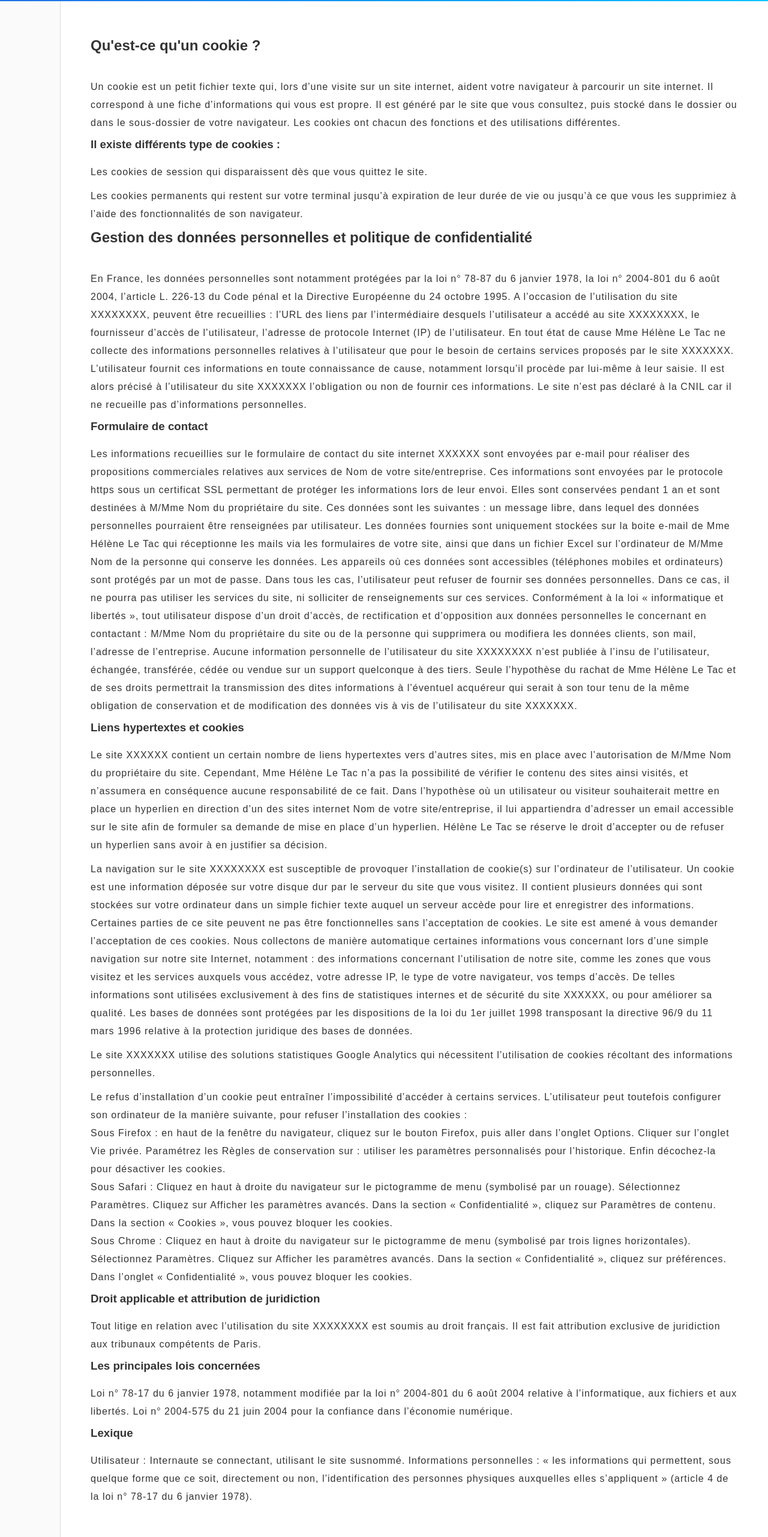
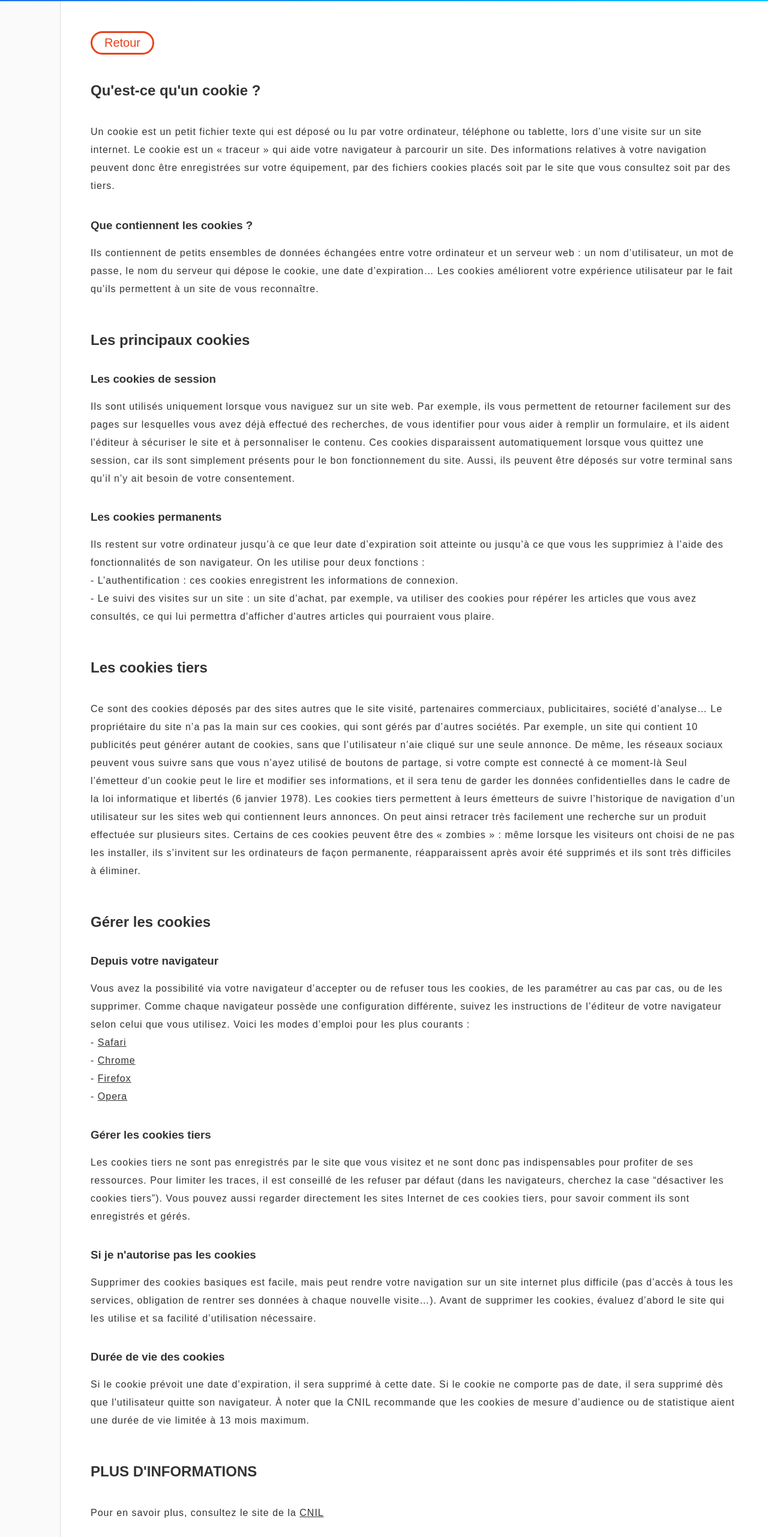
Before and after one commit to Letachelene/portfolio-cv, a website built with webpack: page src/cookies.html in a window 1280 px wide. Shown: the part 238-2800 px from the top of the page at 60% size. Built offline with nearby package versions, Linux system fonts and the light colour scheme; a web font is replaced by a local one.

Commit message:
cookie page finished

```diff
--- a/src/assets/styles/_cookies.scss
+++ b/src/assets/styles/_cookies.scss
@@ -14,7 +14,7 @@
     cursor: pointer;
 
       &:hover {
-        opacity: 0.7;
+        opacity: 0.5;
           }
       &:focus {
         outline-style: none;
@@ -26,7 +26,6 @@
   grid-area: copyright;
   width: 100%;
   display: flex;
-  flex-flow: row wrap;
   background: var(--cookie);
   color: #fff;
   padding: 3rem;
@@ -99,30 +98,69 @@
 
 }
 
+// Bandeau cookie : visible/hidden
+
+.cookiebar {
+@include cookieBar;
+
+.button-cookie-ok{
+  @include buttonCookie;
+}
+
+.button-cookie-no{
+  @include buttonCookie;
+}
+}
+
+.is-hidden{
+  display: none;
+}
+
 // Page COOKIES
 
 .grid-container-page{
   display: grid;
   grid:
     "header header" auto
-    "aside main" 1fr;
+    "aside main" 1fr
+    "copyright copyright" auto;
     max-height: 100vh;
     @include xs{
       grid:
         "header" auto
         "main" auto
-        "aside" auto
-        / auto;
+        "aside aside"
+        "copyright" auto ;
     }
     @include sm{
       grid:
       "header" auto
       "main" auto
-      "aside" auto
-      / auto;
+      "aside aside"
+      "copyright" auto ;
     }
+
+    aside{
+      @include xs{
+        padding: 0;
+      }
+      @include sm{
+        padding: 0;
+      }
+    }
+
   }
+
 
   .header-two{
     background: linear-gradient(to right, var(--primary-blue), var(--light-blue));
   }
+
+  .button-back{
+    @include buttonCookie;
+    color: var(--primary) !important;
+    border: 3px solid !important;
+    font-size: 2rem !important;
+    margin: 0 !important;
+    //color: #fff !important;
+  }
--- a/src/cookies.html
+++ b/src/cookies.html
@@ -10,7 +10,7 @@
     <link href="https://fonts.googleapis.com/css2?family=Muli:wght@300;400;700&display=swap;300&family=Pangolin&display=swap"
     rel="stylesheet">
 
-    <title>CV animé - Hélène</title>
+    <title>CV digital - Hélène</title>
   </head>
   <body class="grid-container-page">
     <header class="header-two">
@@ -35,135 +35,99 @@
     </section>-->
     <aside></aside>
     <main>
+    <div><a href="./index.html"><button class="button-back">Retour</button></a></div><br><br>
     <section>
       <h2>Qu'est-ce qu'un cookie ?</h2>
       <p>
-        Un cookie est un petit fichier texte qui, lors d’une visite sur un site internet,
-        aident votre navigateur à parcourir un site internet. Il correspond à une fiche d’informations
-        qui vous est propre. Il est généré par le site que vous consultez, puis stocké dans le dossier ou dans le sous-dossier de votre navigateur.
-        Les cookies ont chacun des fonctions et des utilisations différentes.
-        <h3>Il existe différents type de cookies :</h3>
-        <p>Les cookies de session qui disparaissent dès que vous quittez le site.</p>
-        <p>Les cookies permanents qui restent sur votre terminal jusqu’à expiration de leur durée de vie
-          ou jusqu’à ce que vous les supprimiez à l’aide des fonctionnalités de son navigateur.</p>
-      </p>
+        Un cookie est un petit fichier texte qui est déposé ou lu par votre ordinateur,
+        téléphone ou tablette, lors d’une visite sur un site internet.
+        Le cookie est un « traceur » qui aide votre navigateur à parcourir un site. Des informations relatives
+        à votre navigation peuvent donc être enregistrées sur votre équipement, par des
+        fichiers cookies placés soit par le site que vous consultez soit par des tiers.
+        <br><br>
+        <h3>Que contiennent les cookies ?</h3>
+        <p>
+          Ils contiennent de petits ensembles de données échangées entre votre ordinateur
+          et un serveur web : un nom d’utilisateur, un mot de passe, le nom du serveur qui
+          dépose le cookie, une date d’expiration… Les cookies améliorent votre expérience utilisateur
+          par le fait qu’ils permettent à un site de vous reconnaître.
+        </p><br><br>
+        <h2>Les principaux cookies</h2>
+        <h3>Les cookies de session</h3>
+        <p>Ils sont utilisés uniquement lorsque vous naviguez sur un site web.
+          Par exemple, ils vous permettent de retourner facilement sur des pages
+          sur lesquelles vous avez déjà effectué des recherches, de vous identifier
+          pour vous aider à remplir un formulaire, et ils aident l'éditeur à
+          sécuriser le site et à personnaliser le contenu.
+          Ces cookies disparaissent automatiquement lorsque vous quittez une session,
+          car ils sont simplement présents pour le bon fonctionnement du site.
+          Aussi, ils peuvent être déposés sur votre terminal sans qu’il n’y ait besoin
+          de votre consentement.</p><br>
+          <h3>Les cookies permanents</h3>
+        <p>Ils restent sur votre ordinateur jusqu’à ce que leur date d’expiration soit atteinte
+          ou jusqu’à ce que vous les supprimiez à l’aide des fonctionnalités de son navigateur.
+          On les utilise pour deux fonctions :<br>
+            -	L’authentification : ces cookies enregistrent les informations de connexion.<br>
+            -	Le suivi des visites sur un site : un site d'achat, par exemple, va
+            utiliser des cookies pour répérer les articles que vous avez consultés, ce qui lui permettra
+            d'afficher d'autres articles qui pourraient vous plaire.
+        </p><br><br>
+        <h2>Les cookies tiers</h2>
+        <p>
+          Ce sont des cookies déposés par des sites autres que le site visité, partenaires commerciaux,
+          publicitaires, société d’analyse… Le propriétaire du site n’a pas la main sur ces cookies,
+          qui sont gérés par d’autres sociétés. Par exemple, un site qui contient 10 publicités peut
+          générer autant de cookies, sans que l’utilisateur n’aie cliqué sur une seule annonce.
+          De même, les réseaux sociaux peuvent vous suivre sans que vous n’ayez utilisé de boutons
+          de partage, si votre compte est connecté à ce moment-là
+          Seul l’émetteur d'un cookie peut le lire et modifier ses informations, et il sera tenu
+          de garder les données confidentielles dans le cadre de la loi informatique
+          et libertés (6 janvier 1978).
+          Les cookies tiers permettent à leurs émetteurs de suivre l’historique de navigation
+          d’un utilisateur sur les sites web qui contiennent leurs annonces. On peut ainsi retracer
+          très facilement une recherche sur un produit effectuée sur plusieurs sites.
+          Certains de ces cookies peuvent être des « zombies » : même lorsque les visiteurs
+          ont choisi de ne pas les installer, ils s’invitent sur les ordinateurs de façon permanente,
+          réapparaissent après avoir été supprimés et ils sont très difficiles à éliminer.
+        </p><br><br>
+        <h2>Gérer les cookies</h2>
+        <h3>Depuis votre navigateur</h3>
+        <p>Vous avez la possibilité via votre navigateur d’accepter ou de refuser tous les cookies,
+          de les paramétrer au cas par cas, ou de les supprimer. Comme chaque navigateur possède une
+          configuration différente, suivez les instructions de l’éditeur de votre navigateur selon
+          celui que vous utilisez. Voici les modes d’emploi pour les plus courants :<br>
+            <a href="https://support.apple.com/fr-fr/guide/safari/sfri11471/mac" target="_blank">- <u>Safari</u></a><br>
+            <a href="https://support.google.com/accounts/answer/32050?co=GENIE.Platform%3DDesktop&hl=fr" target="_blank">-	<u>Chrome</u></a><br>
+            <a href="https://support.mozilla.org/fr/kb/autoriser-bloquer-cookies-preferences-sites?redirectlocale=fr&redirectslug=Activer+et+d%C3%A9sactiver+les+cookies" target="_blank">- <u>Firefox</u></a><br>
+            <a href="https://help.opera.com/en/latest/web-preferences/#cookies" target="_blank">-	<u>Opera</u></a><br>
+          </p><br>
+        <h3>Gérer les cookies tiers</h3>
+        <p>Les cookies tiers ne sont pas enregistrés par le site que vous visitez et ne sont donc pas
+          indispensables pour profiter de ses ressources. Pour limiter les traces, il est conseillé
+          de les refuser par défaut (dans les navigateurs, cherchez la case “désactiver les cookies tiers”).
+          Vous pouvez aussi regarder directement les sites Internet de ces cookies tiers, pour savoir
+          comment ils sont enregistrés et gérés.</p><br>
+        <h3>Si je n'autorise pas les cookies</h3>
+        <p>Supprimer des cookies basiques est facile, mais peut rendre votre navigation sur un site internet
+          plus difficile (pas d’accès à tous les services, obligation de rentrer ses données
+          à chaque nouvelle visite…). Avant de supprimer les cookies, évaluez d’abord le site qui
+          les utilise et sa facilité d’utilisation nécessaire.</p><br>
+        <h3>Durée de vie des cookies</h3>
+        <p>Si le cookie prévoit une date d’expiration, il sera supprimé à cette date. Si le cookie ne comporte pas de date,
+          il sera supprimé dès que l'utilisateur quitte son navigateur. À noter que la CNIL recommande que
+          les cookies de mesure d’audience ou de statistique aient une durée de vie
+          limitée à 13 mois maximum.</p><br><br>
+        <h2>PLUS D'INFORMATIONS</h2>
+        <p>Pour en savoir plus, consultez le site de la
+          <a href=https://www.cnil.fr/fr/nouvelles-regles-cookies-et-autres-traceurs-bilan-accompagnement-cnil-actions-a-venir target="_blank">
+            <u>CNIL</u></a></p>
+    </section><br><br>
+    <div><a href="./index.html"><button class="button-back">Retour</button></a></div>
+  </main>
+  <div class="copyright">
+      <span>@ Hélène Le Tac - 2021 | </span>&nbsp;
+      <a href="./index.html" target="_blank"><span>Mentions légales</span></a>
+  </div>
 
-      <h2>Gestion des données personnelles et politique de confidentialité</h2>
-      <p>
-        En France, les données personnelles sont notamment protégées par la loi n° 78-87 du 6
-janvier 1978, la loi n° 2004-801 du 6 août 2004, l’article L. 226-13 du Code pénal et la
-Directive Européenne du 24 octobre 1995.
-A l’occasion de l’utilisation du site XXXXXXXX, peuvent être recueillies : l’URL des
-liens par l’intermédiaire desquels l’utilisateur a accédé au site XXXXXXXX, le
-fournisseur d’accès de l’utilisateur, l’adresse de protocole Internet (IP) de l’utilisateur.
-En tout état de cause Mme Hélène Le Tac ne collecte des informations
-personnelles relatives à l’utilisateur que pour le besoin de certains services proposés par le
-site XXXXXXX. L’utilisateur fournit ces informations en toute connaissance de
-cause, notamment lorsqu’il procède par lui-même à leur saisie. Il est alors précisé à
-l’utilisateur du site XXXXXXX l’obligation ou non de fournir ces informations.
-Le site n’est pas déclaré à la CNIL car il ne recueille pas d’informations personnelles.
-      </p>
-      <h3>Formulaire de contact</h3>
-      <p>
-        Les informations recueillies sur le formulaire de contact du site internet XXXXXX
-        sont envoyées par e-mail pour réaliser des propositions commerciales relatives aux services
-        de Nom de votre site/entreprise.
-        Ces informations sont envoyées par le protocole https sous un certificat SSL permettant de
-        protéger les informations lors de leur envoi. Elles sont conservées pendant 1 an et sont
-        destinées à M/Mme Nom du propriétaire du site.
-        Ces données sont les suivantes : un message libre, dans lequel des données personnelles
-        pourraient être renseignées par utilisateur.
-        Les données fournies sont uniquement stockées sur la boite e-mail de Mme Hélène Le Tac
-        qui réceptionne les mails via les formulaires de votre site, ainsi que dans un fichier
-        Excel sur l’ordinateur de M/Mme Nom de la personne qui conserve les données. Les
-        appareils où ces données sont accessibles (téléphones mobiles et ordinateurs) sont
-        protégés par un mot de passe.
-        Dans tous les cas, l’utilisateur peut refuser de fournir ses données personnelles. Dans ce
-        cas, il ne pourra pas utiliser les services du site, ni solliciter de renseignements sur ces
-        services.
-        Conformément à la loi « informatique et libertés », tout utilisateur dispose d’un droit d’accès,
-        de rectification et d’opposition aux données personnelles le concernant en contactant :
-        M/Mme Nom du propriétaire du site ou de la personne qui supprimera ou modifiera les
-        données clients, son mail, l’adresse de l’entreprise.
-        Aucune information personnelle de l’utilisateur du site XXXXXXXX n’est publiée à
-        l’insu de l’utilisateur, échangée, transférée, cédée ou vendue sur un support quelconque à
-        des tiers. Seule l’hypothèse du rachat de Mme Hélène Le Tac et de ses
-        droits permettrait la transmission des dites informations à l’éventuel acquéreur qui serait à
-        son tour tenu de la même obligation de conservation et de modification des données vis à
-        vis de l’utilisateur du site XXXXXXX.
-      </p>
-      <h3>Liens hypertextes et cookies</h3>
-      <p>
-        Le site XXXXXX contient un certain nombre de liens hypertextes vers d’autres
-        sites, mis en place avec l’autorisation de M/Mme Nom du propriétaire du site. Cependant,
-        Mme Hélène Le Tac n’a pas la possibilité de vérifier le contenu des sites ainsi
-        visités, et n’assumera en conséquence aucune responsabilité de ce fait.
-        Dans l’hypothèse où un utilisateur ou visiteur souhaiterait mettre en place un hyperlien en
-        direction d’un des sites internet Nom de votre site/entreprise, il lui appartiendra d’adresser
-        un email accessible sur le site afin de formuler sa demande de mise en place d’un hyperlien.
-        Hélène Le Tac se réserve le droit d’accepter ou de refuser un hyperlien sans
-        avoir à en justifier sa décision.
-      </p>
-      <p>
-        La navigation sur le site XXXXXXXX est susceptible de provoquer l’installation de
-        cookie(s) sur l’ordinateur de l’utilisateur. Un cookie est une information déposée sur votre disque dur par le serveur du site que vous visitez.
-        Il contient plusieurs données qui sont stockées sur votre ordinateur dans un
-        simple fichier texte auquel un serveur accède pour lire et enregistrer des informations.
-        Certaines parties de ce site peuvent ne pas être fonctionnelles sans l’acceptation de cookies.
-        Le site est amené à vous demander l’acceptation de ces cookies.
-        Nous collectons de manière automatique certaines informations vous concernant lors d’une simple
-        navigation sur notre site Internet, notamment :
-        des informations concernant l’utilisation de notre site, comme les zones que vous visitez
-        et les services auxquels vous accédez, votre adresse IP, le type de votre navigateur, vos temps d’accès.
-        De telles informations sont utilisées exclusivement à des fins de statistiques internes et de sécurité
-        du site XXXXXX, ou pour améliorer sa qualité.
-        Les bases de données sont protégées par les dispositions de la loi du 1er juillet 1998 transposant
-        la directive 96/9 du 11 mars 1996 relative à la protection juridique des bases de données.
-        <!--Solution statistique Google Analytics : Nous avons activé l’option IP anonyme. Les informations récoltées sont donc anonyme,
-        c’est-à-dire qu’elles ne peuvent être liées à l’identité du visiteur du site.-->
-      </p>
-      <p>
-        Le site XXXXXXX utilise des solutions statistiques Google Analytics qui nécessitent
-        l’utilisation de cookies récoltant des informations personnelles.
-      </p>
-      <p>
-        Le refus d’installation d’un cookie peut entraîner l’impossibilité d’accéder
-        à certains services. L’utilisateur peut toutefois configurer son ordinateur
-        de la manière suivante, pour refuser l’installation des cookies :<br>
-        Sous Firefox : en haut de la fenêtre du navigateur, cliquez sur le bouton Firefox, puis aller
-        dans l’onglet Options. Cliquer sur l’onglet Vie privée. Paramétrez les Règles de conservation
-        sur : utiliser les paramètres personnalisés pour l’historique. Enfin décochez-la pour
-        désactiver les cookies.<br>
-        Sous Safari : Cliquez en haut à droite du navigateur sur le pictogramme de menu (symbolisé
-        par un rouage). Sélectionnez Paramètres. Cliquez sur Afficher les paramètres avancés.
-        Dans la section « Confidentialité », cliquez sur Paramètres de contenu. Dans la section «
-        Cookies », vous pouvez bloquer les cookies.<br>
-        Sous Chrome : Cliquez en haut à droite du navigateur sur le pictogramme de menu
-        (symbolisé par trois lignes horizontales). Sélectionnez Paramètres. Cliquez sur Afficher les
-        paramètres avancés. Dans la section « Confidentialité », cliquez sur préférences. Dans
-        l’onglet « Confidentialité », vous pouvez bloquer les cookies.
-      </p>
-      <h3>Droit applicable et attribution de juridiction</h3>
-      <p>
-        Tout litige en relation avec l’utilisation du site XXXXXXXX est soumis au droit français.
-        Il est fait attribution exclusive de juridiction aux tribunaux compétents de Paris.
-      </p>
-      <h3>Les principales lois concernées</h3>
-      <p>
-        Loi n° 78-17 du 6 janvier 1978, notamment modifiée par la loi n° 2004-801
-        du 6 août 2004 relative à l’informatique, aux fichiers et aux libertés.
-        Loi n° 2004-575 du 21 juin 2004 pour la confiance dans l’économie numérique.
-      </p>
-      <h3>Lexique</h3>
-      <p>
-        Utilisateur : Internaute se connectant, utilisant le site susnommé.
-        Informations personnelles : « les informations qui permettent, sous quelque forme que ce
-        soit, directement ou non, l’identification des personnes physiques auxquelles elles
-        s’appliquent » (article 4 de la loi n° 78-17 du 6 janvier 1978).
-      </p>
-
-    </section>
-  </main>
-    <script src="./index.js"></script>
   </body>
   </html>
```
Also changed, not shown: src/index.html (+3 -3 lines), src/index.scss (+0 -18 lines).
